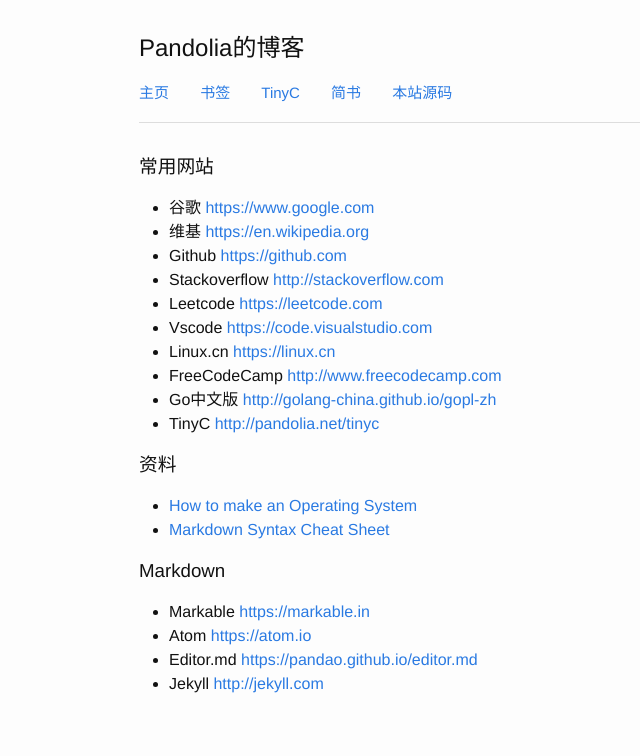
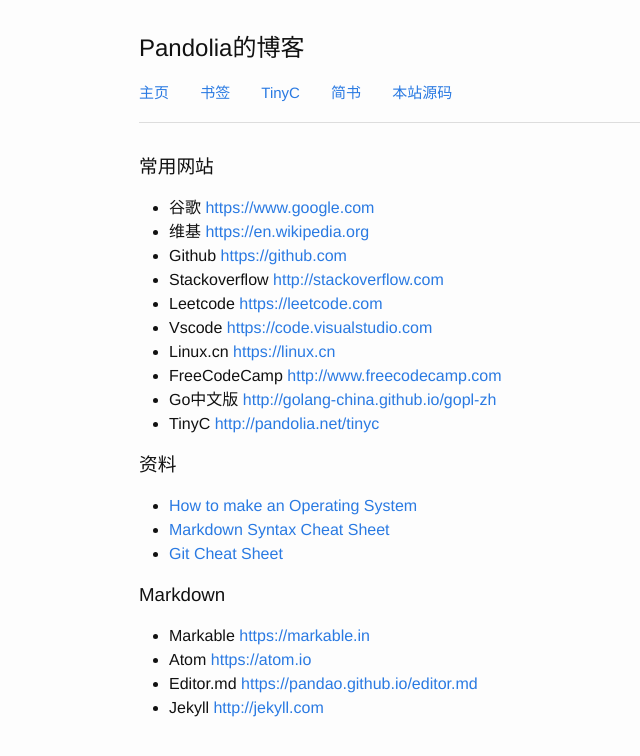
Before and after one commit to pandolia/pandolia.github.io, a Jekyll site: the page built from bookmark.md, in a window 1280 px wide. Shown: the top 756 px of the page, without its empty margins (131-771 px from the left). Built offline with Jekyll 4.4.1, drawn with Linux system fonts in a browser that asks for light colours.

Commit message:
update bookmark

```diff
--- a/bookmark.md
+++ b/bookmark.md
@@ -17,6 +17,7 @@
 ### 资料
 - [How to make an Operating System](https://samypesse.gitbooks.io/how-to-create-an-operating-system)
 - [Markdown Syntax Cheat Sheet](https://markable.in/file/aa191728-9dc7-11e1-91c7-984be164924a.html)
+- [Git Cheat Sheet](https://training.github.com/kit/downloads/github-git-cheat-sheet.pdf)
 
 ### Markdown
 - Markable  <https://markable.in>
```
